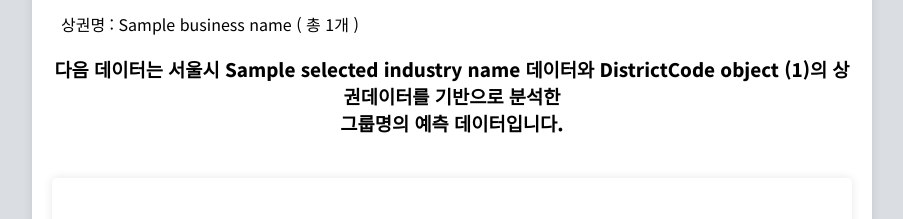
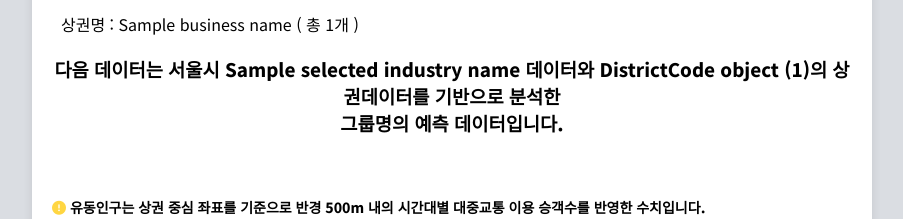
Before and after one commit to Capstone-design-dankook/SSS-project, a Django app: template templates/output/floating.html in a window 1280 px wide. Shown: the part 316-535 px from the top of the page, without its empty margins (188-1091 px from the left). Run offline with Django 4.2, Linux system fonts and the light colour scheme; tables that the repository leaves empty hold one stand-in row (values such as "Sample post"); the template is opened without the code that fills it: values that come from a table or form of the project are taken from there, most other values are stand-ins (such as "Sample title", 1, 10 or a date in 2020); some libraries are stand-ins or nearby versions.

Commit message:
유동인구, 생활인구 한줄 설명 추가

```diff
--- a/static/css/chart.css
+++ b/static/css/chart.css
@@ -10,6 +10,10 @@ body {
     display: flex;
     align-items: center;
     justify-content: center;
+}
+
+h4 {
+    font-size: 14px;
 }
 
 .big-container {
--- a/templates/output/floating.html
+++ b/templates/output/floating.html
@@ -8,6 +8,7 @@
     <meta charset="UTF-8">
     <title>SSS</title>
     <link rel="shortcut icon" type="image/png" href="{% static 'images/favicon.png' %}">
+    <script src="https://kit.fontawesome.com/8878cbea7e.js" crossorigin="anonymous"></script>
     <link rel="stylesheet" href="{% static 'css/chart.css' %}">
     <link rel="preconnect" href="https://fonts.googleapis.com">
     <link rel="preconnect" href="https://fonts.gstatic.com" crossorigin>
@@ -39,7 +40,7 @@
                 <br>그룹명의 예측 데이터입니다.
             </h3>
 
-        <br>
+            <br><h4><i class="fa-solid fa-circle-exclamation" style="color: #ffd642;"></i> 유동인구는 상권 중심 좌표를 기준으로 반경 500m 내의 시간대별 대중교통 이용 승객수를 반영한 수치입니다.</h4>
         <div class="small-container">
             <br>
             <h2 class="title">&nbsp;&nbsp;월평균 유동인구 수는 {{ final.0.총유동인구수|div:3|floatformat:0|intcomma }}명입니다.</h2>
--- a/templates/output/living.html
+++ b/templates/output/living.html
@@ -40,9 +40,8 @@
                 <br>그룹명의 예측 데이터입니다.
             </h3>
 
-            <br><i class="fa-solid fa-circle-exclamation" style="color: #ffd642;"></i> 생활인구란 특정 지역, 특정 시점에 존재하는 모든 인구를 말합니다. 해당 지역에 주소지를 둔 사람은 물론 일시적으로 서울을 찾아 매출을 발생시키는 잠재 고객에 해당합니다.<br>
+            <br><h4><i class="fa-solid fa-circle-exclamation" style="color: #ffd642;"></i> 생활인구란 특정 지역, 특정 시점에 존재하는 모든 인구를 말합니다. 해당 지역에 주소지를 둔 사람은 물론 일시적으로 서울을 찾아 매출을 발생시키는 잠재 고객에 해당합니다.</h4>
 
-        <br>
         <div class="small-container">
             <br>
             <h2 class="title">&nbsp;&nbsp;월평균 생활인구수는 {{ final.0.총생활인구수|div:3|floatformat:0|intcomma }}원 입니다.</h2>
```
